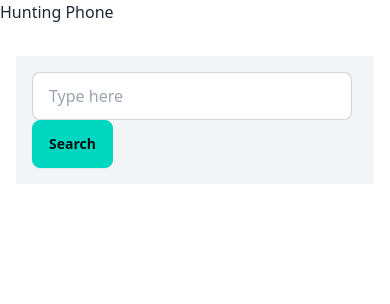
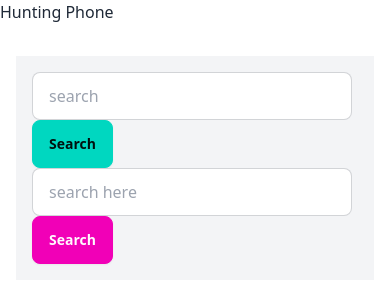
Before and after one commit to Idba1/hunting-phone-api, a plain HTML site: page index.html in a window 390 px wide. Drawn offline with nearby package versions, Linux system fonts and the light colour scheme.

Commit message:
display phone short

```diff
--- a/index.html
+++ b/index.html
@@ -18,8 +18,12 @@
 
             <!-- search result -->
             <section class="bg-gray-100 p-4 m-4">
-                <input id="search-fild" type="text" placeholder="Type here" class="input input-bordered w-full max-w-xs" />
+                <input id="search-fild" type="text" placeholder="search" class="input input-bordered w-full max-w-xs" />
                 <button class="btn btn-accent" onclick="handleSearch()">Search</button>
+
+                <!-- Another search field -->
+                <input id="search-fild2" type="text" placeholder="search here" class="input input-bordered w-full max-w-xs" />
+                <button onclick="handleSearch2()" class="btn btn-active btn-secondary">Search</button>
 
             </section>
 
--- a/js/phone.js
+++ b/js/phone.js
@@ -9,12 +9,16 @@ const loadPhone = async (searchText) => {
 
 
 const displayPhones = phones => {
-    // console.log(phones);
+    console.log(phones);
 
     // 1:get container
     const phoneContainer = document.getElementById('phone-container');
     // clear phone container cards before adding new cards
     phoneContainer.textContent = "";
+
+    // console.log(phones.length);
+    // display only first 12 phone
+    phones = phones.slice(0,12);
 
     phones.forEach(phone => {
         console.log(phone);
@@ -50,4 +54,10 @@ const handleSearch = () => {
     loadPhone(searchText)
 }
 
+const handleSearch2 = () => {
+    const searchField = document.getElementById('search-fild2');
+    const searchText = searchField.value;
+    loadPhone(searchText)
+}
+
 // loadPhone()
```
